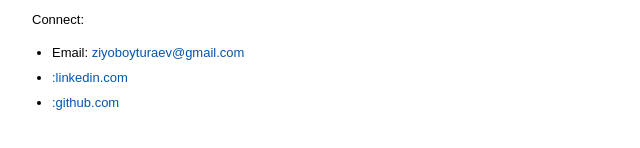
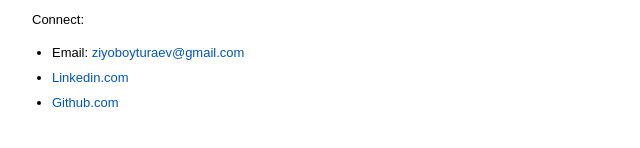
Before and after one commit to ziyoboyturaev/ziyoboyturaev.github.io, a plain HTML site: page index.html in a window 1280 px wide. Shown: the part 446-594 px from the top of the page, 178-818 px from the left. Drawn offline with Linux system fonts and the light colour scheme.

Commit message:
Update LinkedIn and GitHub links in index.html

```diff
--- a/index.html
+++ b/index.html
@@ -127,8 +127,8 @@
             <p>Connect:</p>
             <ul>
                 <li>Email: <a href="mailto:ziyoboyturaev@gmail.com">ziyoboyturaev@gmail.com</a></li>
-                <li><a href="https://linkedin.com">:linkedin.com</a></li>
-                <li><a href="https://github.com">:github.com</a></li>
+                <li><a href="https://linkedin.com">Linkedin.com</a></li>
+                <li><a href="https://github.com">Github.com</a></li>
             </ul>
 
         </div>
```
